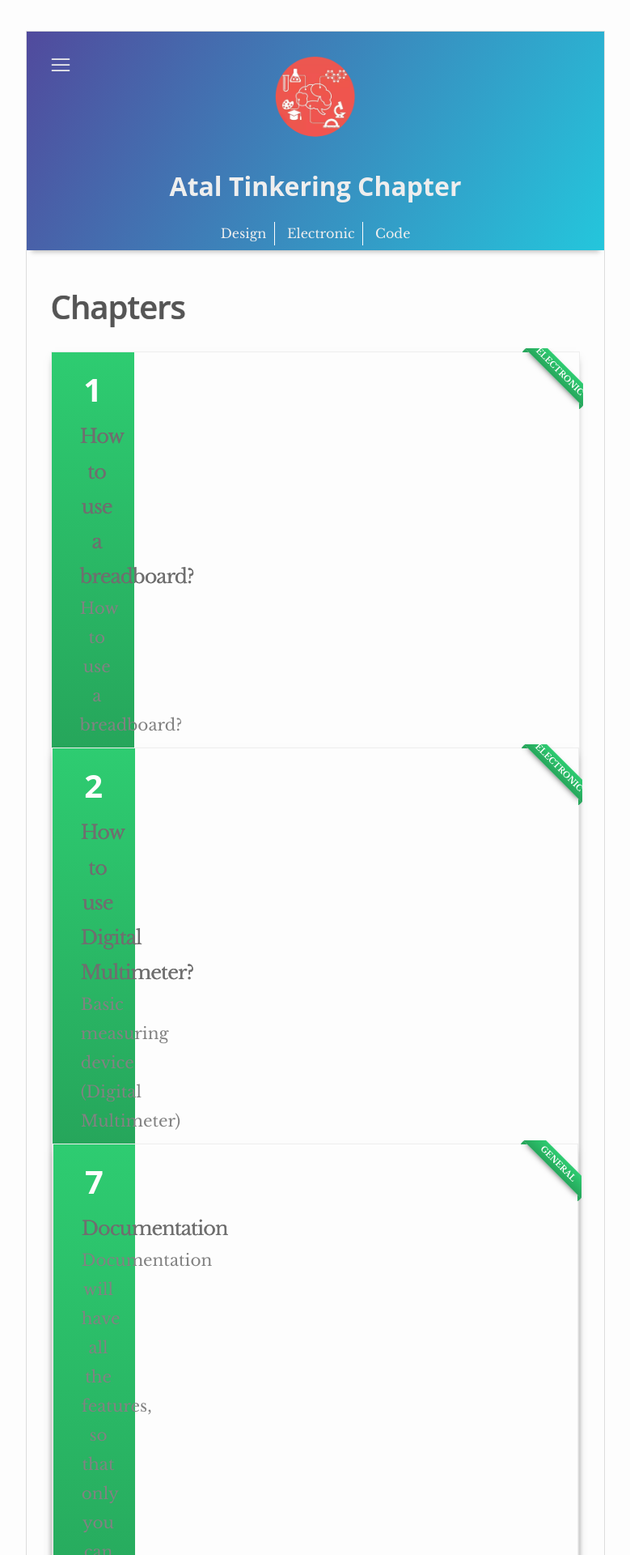
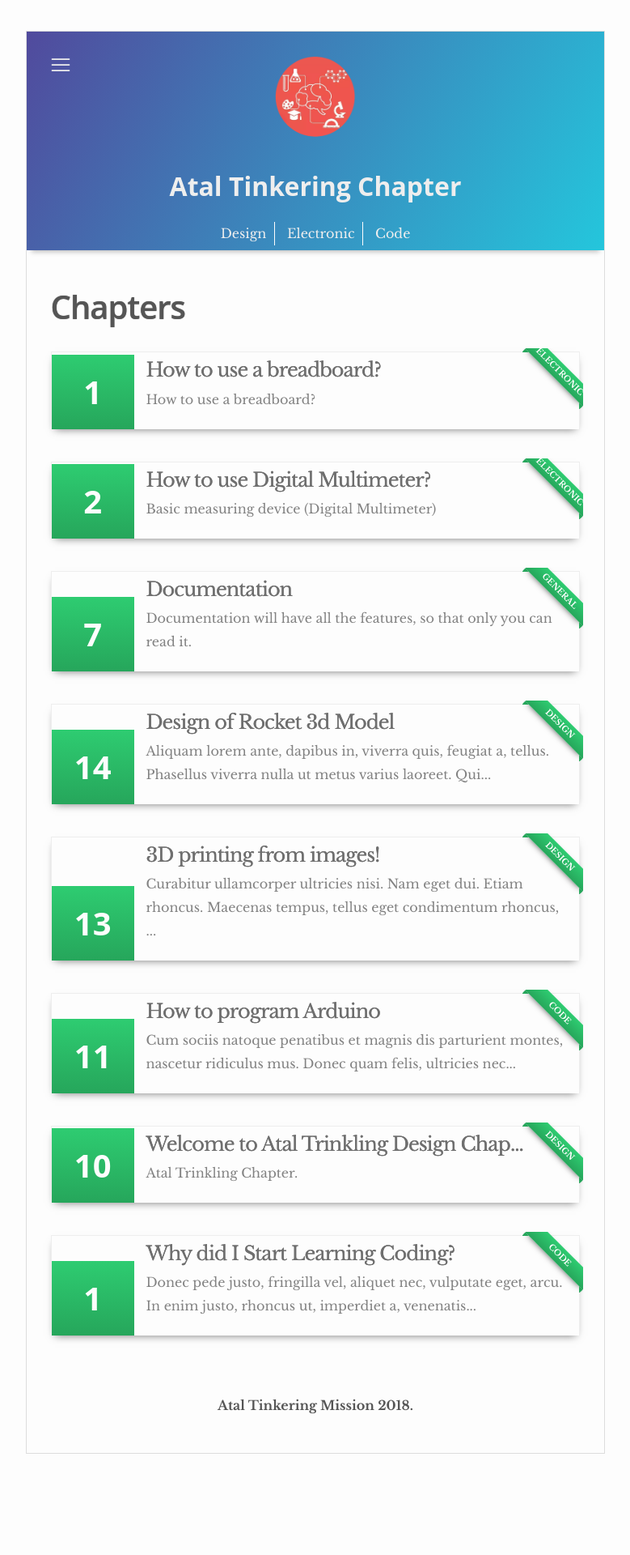
Before and after one commit to yugn27/atel, a Jekyll site: the page built from index.html, in a window 1280 px wide. Shown: the top 1920 px of the page at 81% size, without its empty margins (250-1029 px from the left). Built offline with Jekyll 4.4.1, drawn with Linux system fonts in a browser that asks for light colours; after the commit the page ends 1859 px from its top, so only the background shows below that.

Commit message:
Update post-cards.html

```diff
--- a/_includes/post-cards.html
+++ b/_includes/post-cards.html
@@ -21,7 +21,7 @@
 <div class="ribbon"><span>{{post.categories | first}}</span></div>
 {% endif %}
 <div class="post-meta"><h1 class="date">{{ post.date | date: "%-d" }}</h1>
-
+<span></span></div>
 <div class="post-title-box">
 <p class="post-link">{{ post.title | truncate: 40 }}</p>
 <p class="post-excerpt">{{ post.description | strip_html | truncate: 120 }}</p>
```
